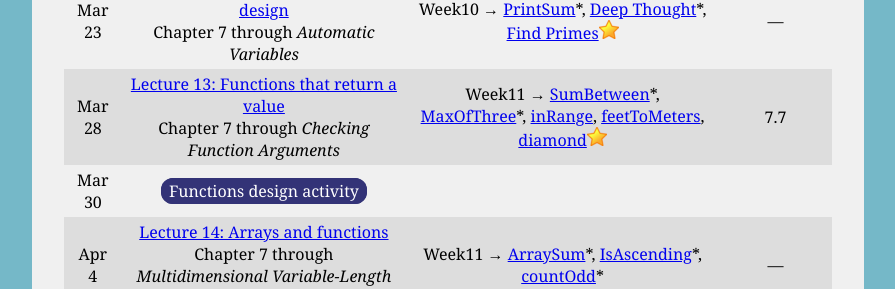
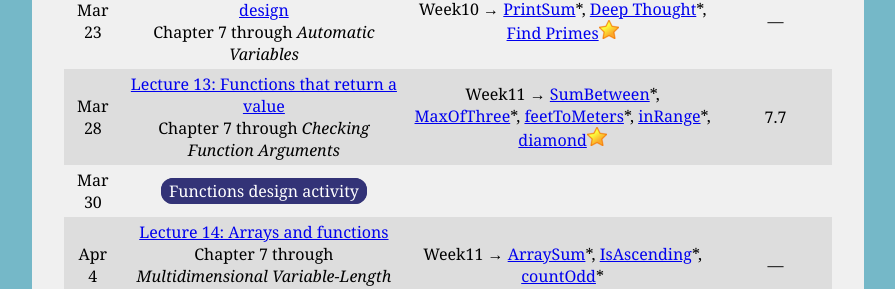
Before and after one commit to ycpcs/cs101-spring2017, a Jekyll site: the page built from schedule.md, in a window 1280 px wide and 900 px high, scrolled down 1589 px. Shown: the part 155-444 px from the top of the window, without its empty margins (192-1087 px from the left). Built offline with Jekyll 4.4.1, drawn with Linux system fonts in a browser that asks for light colours.

Commit message:
make inRange required

```diff
--- a/schedule.md
+++ b/schedule.md
@@ -33,7 +33,7 @@ Mar 14 | **Exam 2**
 Mar 16 | [Lecture 10: Arrays](lectures/lecture09.html)<br>Chapter 6 through *Initializing Arrays* | Week9 &rarr; [Array Scanner](https://cs.ycp.edu/cloudcoder/#exercise?c=15,p=496)\*, [Pair sums](https://cs.ycp.edu/cloudcoder/#exercise?c=15,p=497)\*, [Exceeded Amount](https://cs.ycp.edu/cloudcoder/#exercise?c=15,p=498), [Not like the others](https://cs.ycp.edu/cloudcoder/#exercise?c=15,p=499)![gold star](img/goldstar-tiny.png) | 6.4, 6.7
 Mar 21 | [Lecture 11: Multidimensional arrays](lectures/lecture10.html)<br>Chapter 6, *Multidimensional Arrays* | Week10 &rarr; [tic-tac-toe check](https://cs.ycp.edu/cloudcoder/#exercise?c=15,p=527)\* | &mdash;
 Mar 23 | [Lecture 12: Functions, top-down design](lectures/lecture11.html)<br>Chapter 7 through *Automatic Variables* | Week10 &rarr;  [PrintSum](https://cs.ycp.edu/cloudcoder/#exercise?c=15,p=500)\*, [Deep Thought](https://cs.ycp.edu/cloudcoder/#exercise?c=15,p=501)\*, [Find Primes](https://cs.ycp.edu/cloudcoder/#exercise?c=15,p=502)![gold star](img/goldstar-tiny.png) | &mdash;
-Mar 28 | [Lecture 13: Functions that return a value](lectures/lecture12.html)<br>Chapter 7 through *Checking Function Arguments* | Week11 &rarr; [SumBetween](https://cs.ycp.edu/cloudcoder/#exercise?c=15,p=506)\*, [MaxOfThree](https://cs.ycp.edu/cloudcoder/#exercise?c=15,p=507)\*, [inRange](https://cs.ycp.edu/cloudcoder/#exercise?c=15,p=525), [feetToMeters](https://cs.ycp.edu/cloudcoder/#exercise?c=15,p=524), [diamond](https://cs.ycp.edu/cloudcoder/#exercise?c=15,p=526)![gold star](img/goldstar-tiny.png) | 7.7
+Mar 28 | [Lecture 13: Functions that return a value](lectures/lecture12.html)<br>Chapter 7 through *Checking Function Arguments* | Week11 &rarr; [SumBetween](https://cs.ycp.edu/cloudcoder/#exercise?c=15,p=506)\*, [MaxOfThree](https://cs.ycp.edu/cloudcoder/#exercise?c=15,p=507)\*, [feetToMeters](https://cs.ycp.edu/cloudcoder/#exercise?c=15,p=524)\*, [inRange](https://cs.ycp.edu/cloudcoder/#exercise?c=15,p=525)\*, [diamond](https://cs.ycp.edu/cloudcoder/#exercise?c=15,p=526)![gold star](img/goldstar-tiny.png) | 7.7
 Mar 30 | <span class="activity">Functions design activity</span>
 Apr 4 | [Lecture 14: Arrays and functions](lectures/lecture13.html)<br>Chapter 7 through *Multidimensional Variable-Length Arrays and Functions* | Week11 &rarr; [ArraySum](https://cs.ycp.edu/cloudcoder/#exercise?c=15,p=503)\*, [IsAscending](https://cs.ycp.edu/cloudcoder/#exercise?c=15,p=505)\*, [countOdd](https://cs.ycp.edu/cloudcoder/#exercise?c=15,p=504)\* | &mdash;
 Apr 6 | **Exam 3**
```
